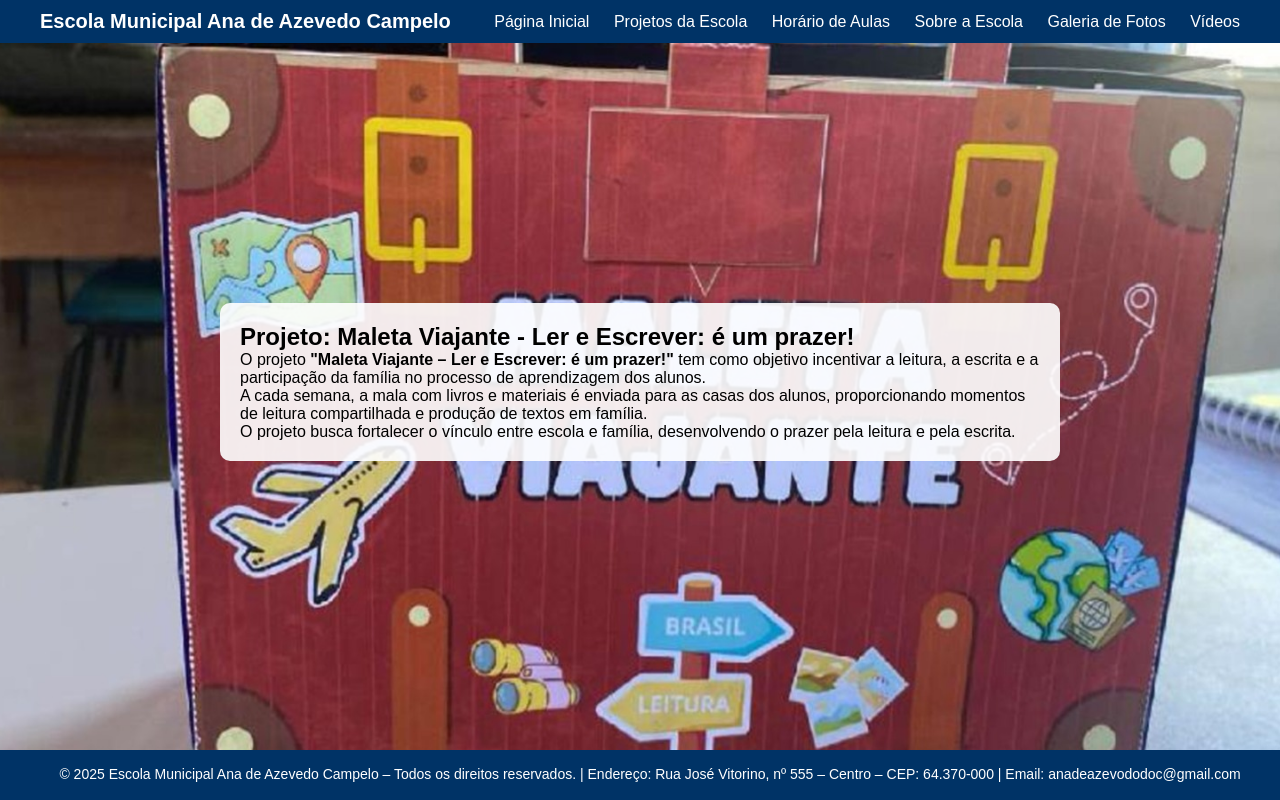
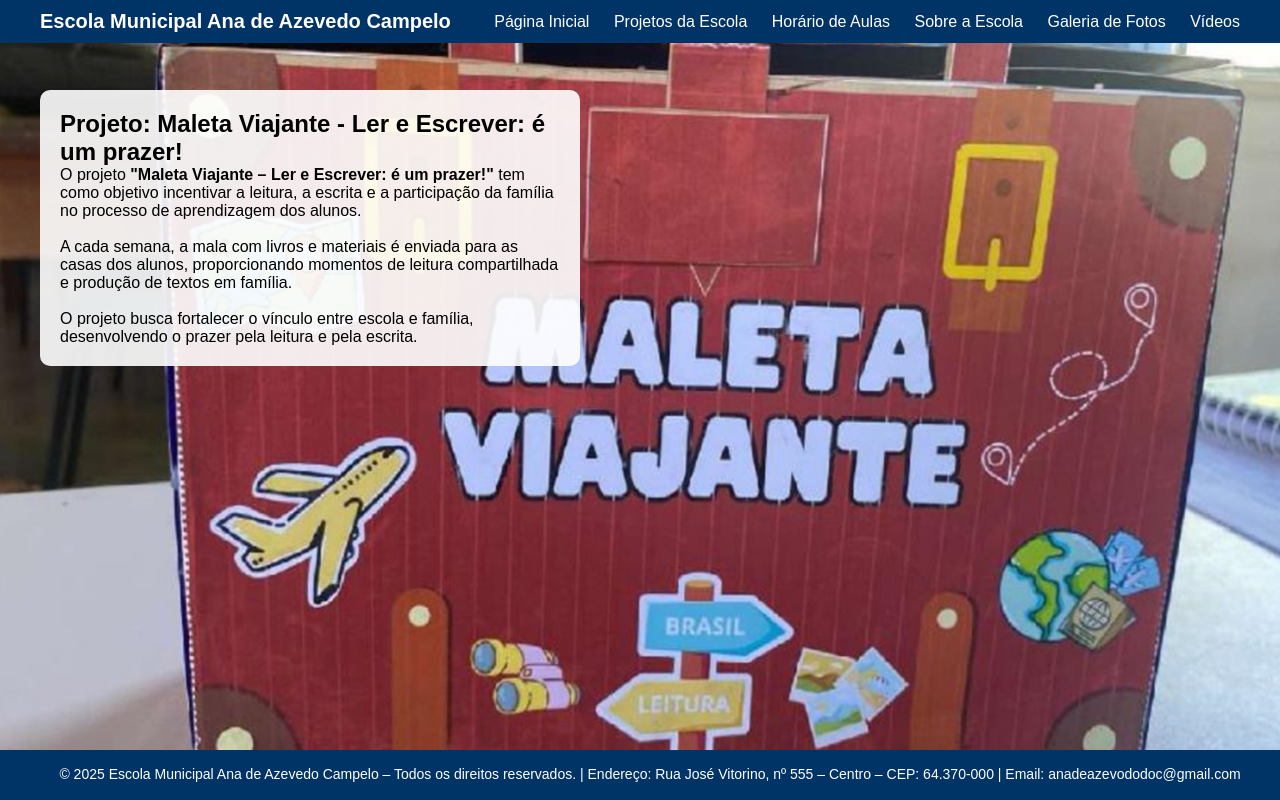
Before and after one commit to escolaanaazevedo/site-educ, a plain HTML site: page projetos/mala-viajante-ler-e-escrever-e-um-prazer/index.html in a window 1280 px wide. Drawn offline with Linux system fonts and the light colour scheme.

Commit message:
Update index.html

```diff
--- a/projetos/mala-viajante-ler-e-escrever-e-um-prazer/index.html
+++ b/projetos/mala-viajante-ler-e-escrever-e-um-prazer/index.html
@@ -13,9 +13,7 @@
       background-size: cover;
       background-position: center;
       background-repeat: no-repeat;
-      display: flex;
-      flex-direction: column;
-      justify-content: space-between;
+      position: relative;
     }
 
     .top-bar {
@@ -34,6 +32,11 @@
       padding: 0 20px;
     }
 
+    .school-name {
+      font-size: 20px;
+      font-weight: bold;
+    }
+
     .menu a {
       color: white;
       text-decoration: none;
@@ -46,11 +49,15 @@
 
     .conteudo {
       background-color: rgba(255, 255, 255, 0.9);
-      max-width: 800px;
-      margin: 60px auto;
+      max-width: 500px;
+      margin: 20px 0 0 20px;
       padding: 20px;
       border-radius: 10px;
       color: #000;
+      text-align: left;
+      position: absolute;
+      top: 70px;
+      left: 20px;
     }
 
     footer {
@@ -59,6 +66,8 @@
       text-align: center;
       padding: 15px 10px;
       width: 100%;
+      position: absolute;
+      bottom: 0;
     }
   </style>
 </head>
@@ -70,7 +79,7 @@
       <div class="school-name">Escola Municipal Ana de Azevedo Campelo</div>
       <div class="menu">
         <a href="../../index.html">Página Inicial</a>
-        <a href="../index.html">Projetos da Escola</a>
+        <a href="../../projetos/index.html">Projetos da Escola</a>
         <a href="../../horarios/horario.html">Horário de Aulas</a>
         <a href="../../sobre/index.html">Sobre a Escola</a>
         <a href="../../galeria/index.html">Galeria de Fotos</a>
@@ -84,11 +93,9 @@
     <h2>Projeto: Maleta Viajante - Ler e Escrever: é um prazer!</h2>
     <p>
       O projeto <strong>"Maleta Viajante – Ler e Escrever: é um prazer!"</strong> tem como objetivo incentivar a leitura, a escrita e a participação da família no processo de aprendizagem dos alunos.
-    </p>
-    <p>
+      <br><br>
       A cada semana, a mala com livros e materiais é enviada para as casas dos alunos, proporcionando momentos de leitura compartilhada e produção de textos em família.
-    </p>
-    <p>
+      <br><br>
       O projeto busca fortalecer o vínculo entre escola e família, desenvolvendo o prazer pela leitura e pela escrita.
     </p>
   </div>
```
